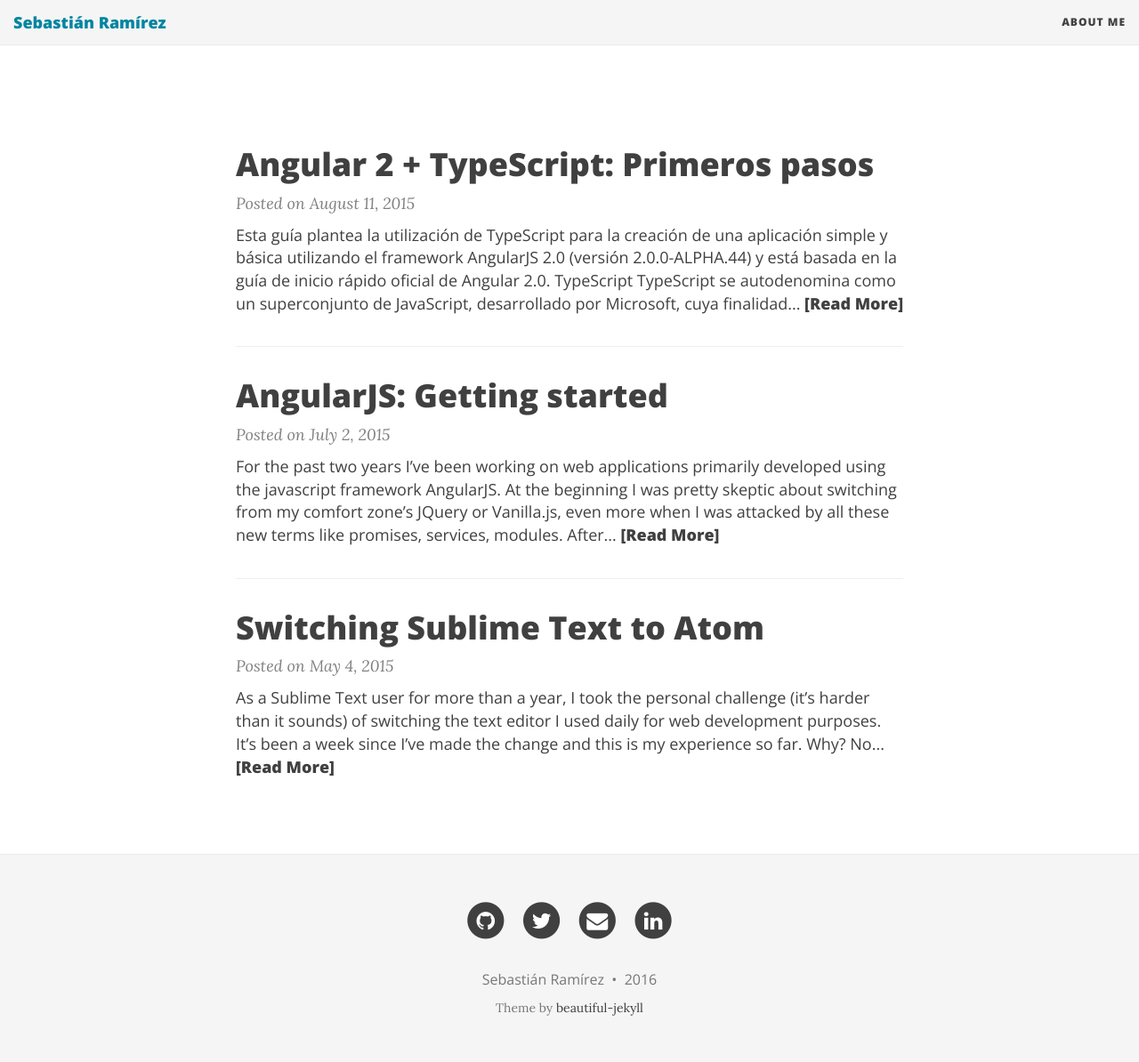
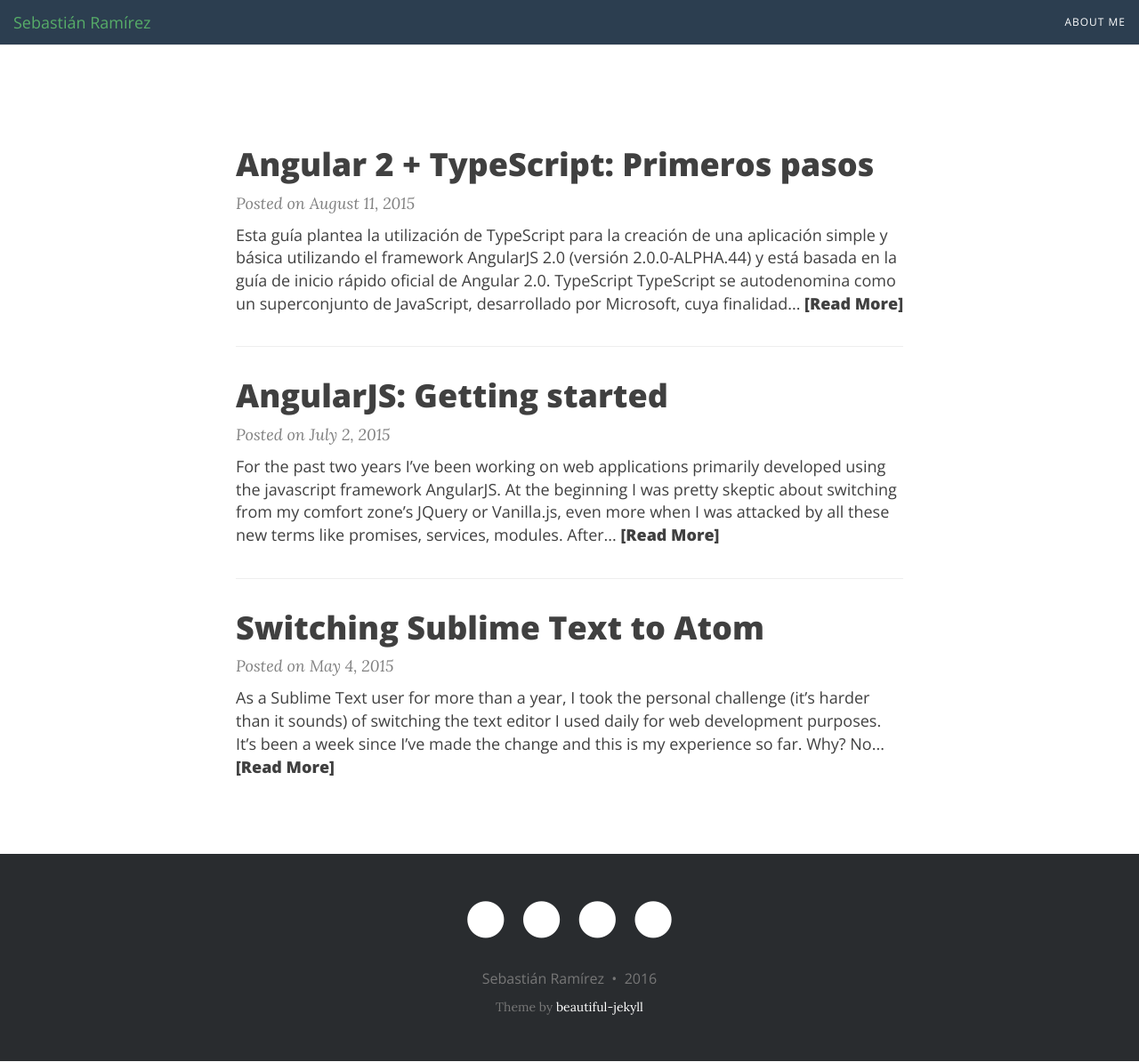
Before and after one commit to s-ramirez/s-ramirez.github.io, a Jekyll site: the page built from index.html, in a window 1280 px wide and 1194 px high. Shown: the whole window at 89% size. Built offline with Jekyll 4.4.1, drawn with Linux system fonts in a browser that asks for light colours; nearby versions of some CDN libraries; the list of posts is cut into pages by our own code.

Commit message:
Cambios de estilos

```diff
--- a/css/main.css
+++ b/css/main.css
@@ -97,8 +97,7 @@
 /* --- Navbar --- */
 
 .navbar-custom {
-  background: #F5F5F5;
-  border-bottom: 1px solid #EAEAEA;
+  background: #2c3e50;
   font-family: 'Open Sans', 'Helvetica Neue', Helvetica, Arial, sans-serif;
 }
 
@@ -110,15 +109,15 @@
 
 .navbar-custom .navbar-brand,
 .navbar-custom .nav li a {
-  font-weight: 800;
-  color: #404040;
+  font-weight: normal;
+  color: white;
 }
 
 .navbar-custom .navbar-brand:hover,
 .navbar-custom .navbar-brand:focus ,
 .navbar-custom .nav li a:hover,
 .navbar-custom .nav li a:focus {
-  color: #0085a1;
+  color: #57ad68;
 }
 
 @media only screen and (min-width: 768px) {
@@ -238,14 +237,13 @@
 
 footer {
   padding: 30px 0;
-  background: #F5F5F5;
-  border-top: 1px #EAEAEA solid;
+  background: #292c2f;
   margin-top: 50px;
   font-size: 14px;
 }
 
 footer a {
-  color: #404040;
+  color: white;
 }
 
 footer .list-inline {
```
